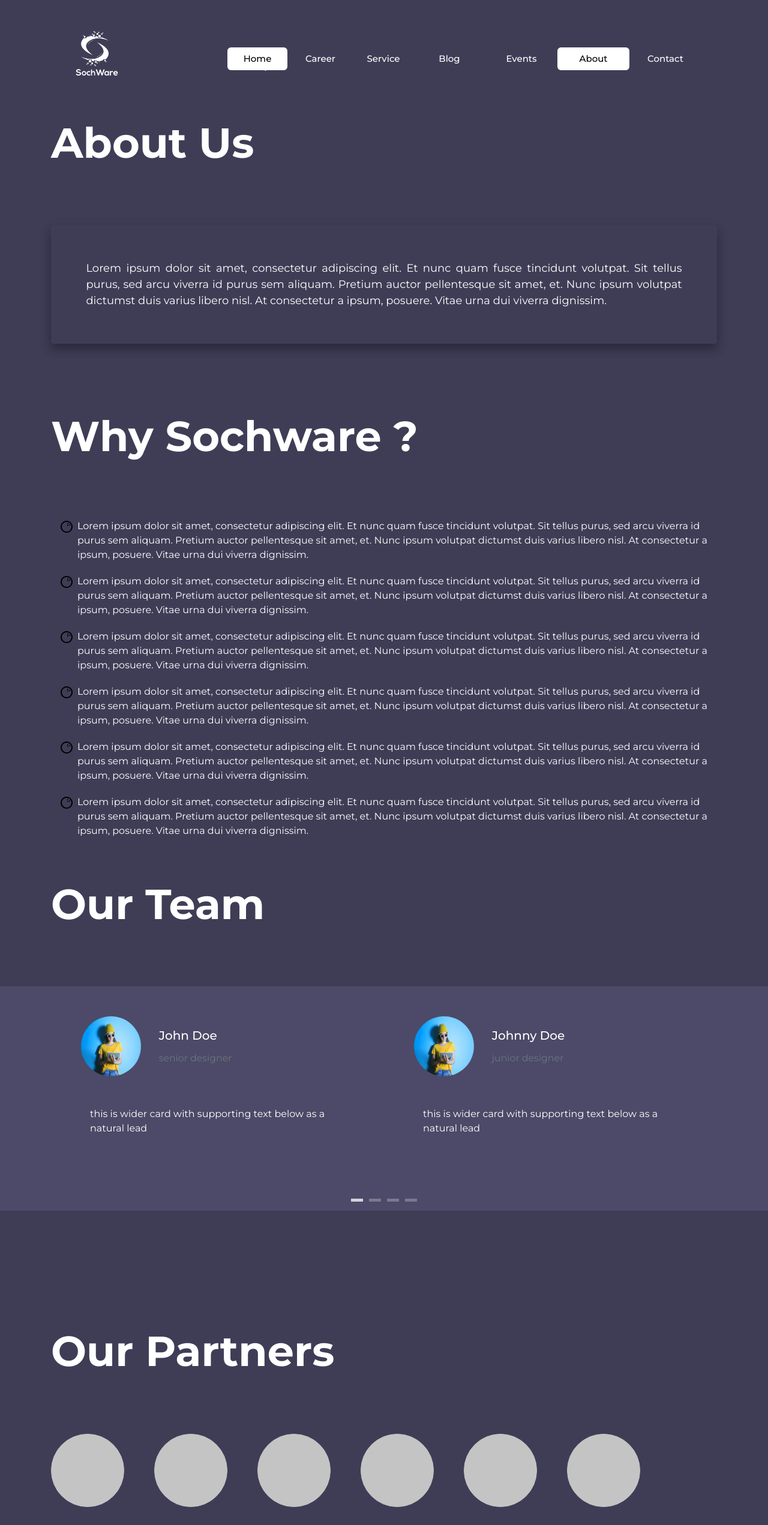
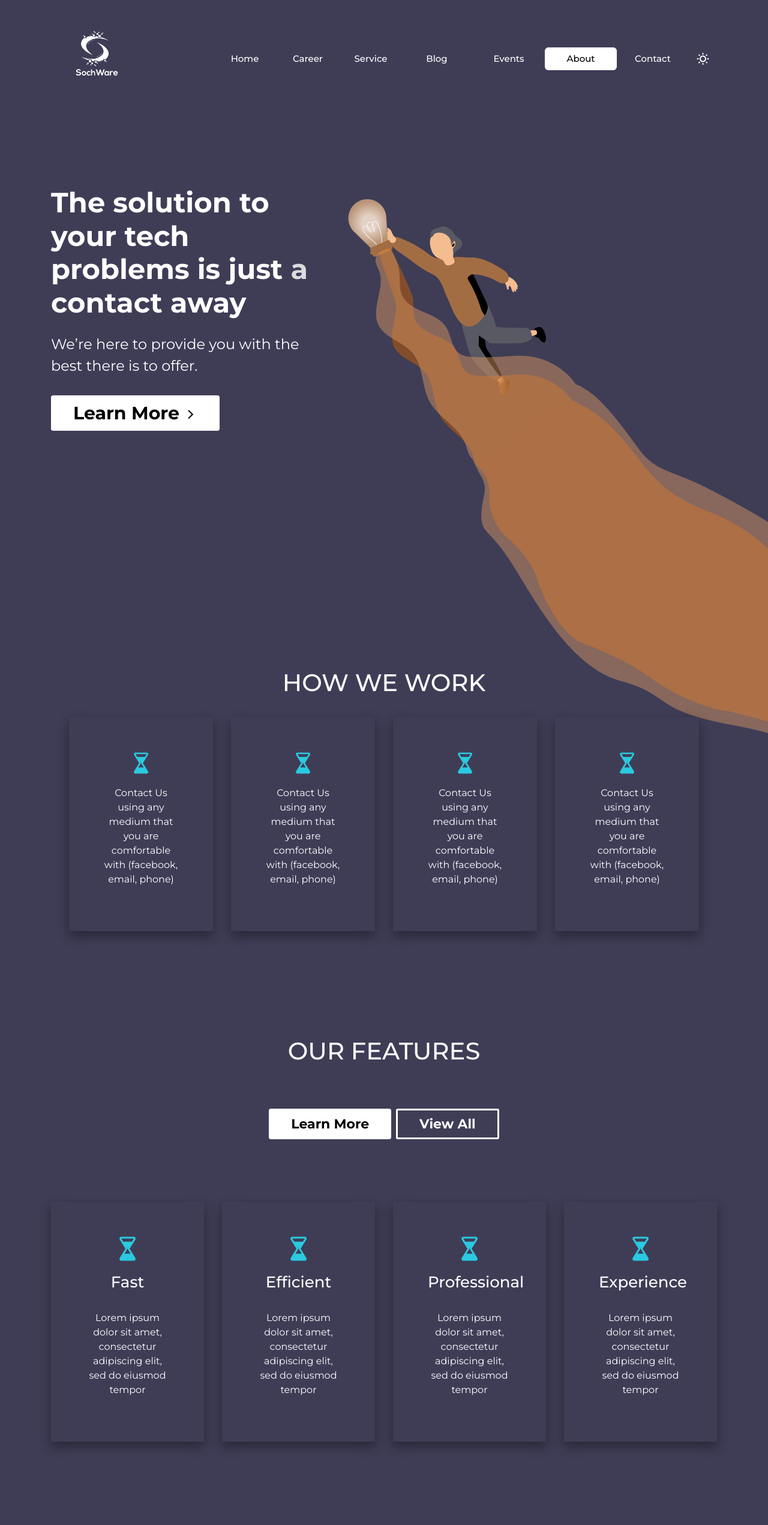
Before and after one commit to timeportal21/sochware-update, a React (Create React App) app: page /about in a window 1280 px wide. Shown: the top 2542 px of the page at 60% size. Built offline with nearby package versions, Linux system fonts and the light colour scheme.

Commit message:
modified navigation style

```diff
--- a/src/App.js
+++ b/src/App.js
@@ -31,7 +31,7 @@ function App() {
                     logo={logo}
                 />
 
-                <Route path="/" exact>
+                <Route path="/">
                     <Home
                         heroColor={heroColor}
                         customButton={customButton}
@@ -58,7 +58,6 @@ function App() {
                 </Route>
 
                 <Footer logo={logo} />
-                {/* <Redirect from="/" to="/home" exact/> */}
             </div>
         </Fragment>
     );
--- a/src/components/Features/Features.js
+++ b/src/components/Features/Features.js
@@ -54,7 +54,10 @@ function Features({ heroColor, customButton, borderButton }) {
                 <div className="feature-content">
                     <div className="row">
                         {featureContent.map((data, i) => (
-                            <div className="col-12 col-xl-3 col-md-6 col-lg-4">
+                            <div
+                                className="col-12 col-xl-3 col-md-6 col-lg-4"
+                                key={i}
+                            >
                                 <div className="group-feature">
                                     <div className="group-image">
                                         <img
--- a/src/components/NavigationBar/Navigation.scss
+++ b/src/components/NavigationBar/Navigation.scss
@@ -133,13 +133,6 @@ header {
     }
 }
 
-.toggle-button {
-    img {
-        position: absolute;
-        left: 53px;
-    }
-}
-
 @media (max-width: 991.98px) {
     .dark-class,
     .light-class {
@@ -147,10 +140,10 @@ header {
             background: unset;
         }
     }
-    // .navbar-brand {
-    //     img {
-    //         width: 50%;
-    //         margin-left: 25%;
-    //     }
-    // }
+    .toggle-button {
+        img {
+            position: absolute;
+            left: 53px;
+        }
+    }
 }
--- a/src/components/NavigationBar/NavigationBar.js
+++ b/src/components/NavigationBar/NavigationBar.js
@@ -17,7 +17,7 @@ export default function NavigationBar({ toggleLight, lightClass, logo, mode }) {
                             className={`ml-auto ${lightClass}`}
                             defaultActiveKey="/"
                         >
-                            <NavLink className="nav-link" to="/">
+                            <NavLink className="nav-link" to="/" exact>
                                 Home
                             </NavLink>
                             <NavLink className="nav-link" to="/career">
--- a/src/components/WorkingStrategy/WorkSection.js
+++ b/src/components/WorkingStrategy/WorkSection.js
@@ -34,7 +34,10 @@ function WorkSection({ heroColor }) {
                 <div className="work-content">
                     <div className="row">
                         {workContent.map((data, i) => (
-                            <div className="col-xs-12 col-xl-3 col-md-6 col-lg-4">
+                            <div
+                                className="col-xs-12 col-xl-3 col-md-6 col-lg-4"
+                                key={i}
+                            >
                                 <div className="group-feature">
                                     <div className="group-image">
                                         <img
--- a/src/pages/About/About.js
+++ b/src/pages/About/About.js
@@ -147,10 +147,8 @@ function About({ heroColor, customButton }) {
                     <div className="why-sochware">
                         <ul>
                             {whySochware.map((data, i) => (
-                                <>
-                                    <div className="d-flex">
-                                        {/* <img src={listPoint} alt="" className="mr-2" width="30" /> */}
-                                        <li key={i}>
+                                <div className="d-flex" key={i}>
+                                    <li>
                                         <div>
                                             <img
                                                 src={listPoint}
@@ -162,7 +160,6 @@ function About({ heroColor, customButton }) {
                                         <div>{data.content}</div>
                                     </li>
                                 </div>
-                                </>
                             ))}
                         </ul>
                     </div>
--- a/src/pages/OurServices/OurServices.js
+++ b/src/pages/OurServices/OurServices.js
@@ -76,8 +76,8 @@ function OurServices({ heroColor, customButton }) {
                     {ourServices.map((data, i) => {
                         if (i % 2 === 0) {
                             return (
-                                <Accordion>
-                                    <div className="card content-row" key={i}>
+                                <Accordion key={i}>
+                                    <div className="card content-row">
                                         <div className="row g-0">
                                             <div className="col-md-4">
                                                 <img
@@ -178,8 +178,8 @@ function OurServices({ heroColor, customButton }) {
                             );
                         } else {
                             return (
-                                <Accordion>
-                                    <div className="card content-row" key={i}>
+                                <Accordion key={i}>
+                                    <div className="card content-row">
                                         <div className="row g-0">
                                             <div className="col-md-8 order-1 order-md-0">
                                                 <div
```
Lines whose indentation alone changed are shown as unchanged.
